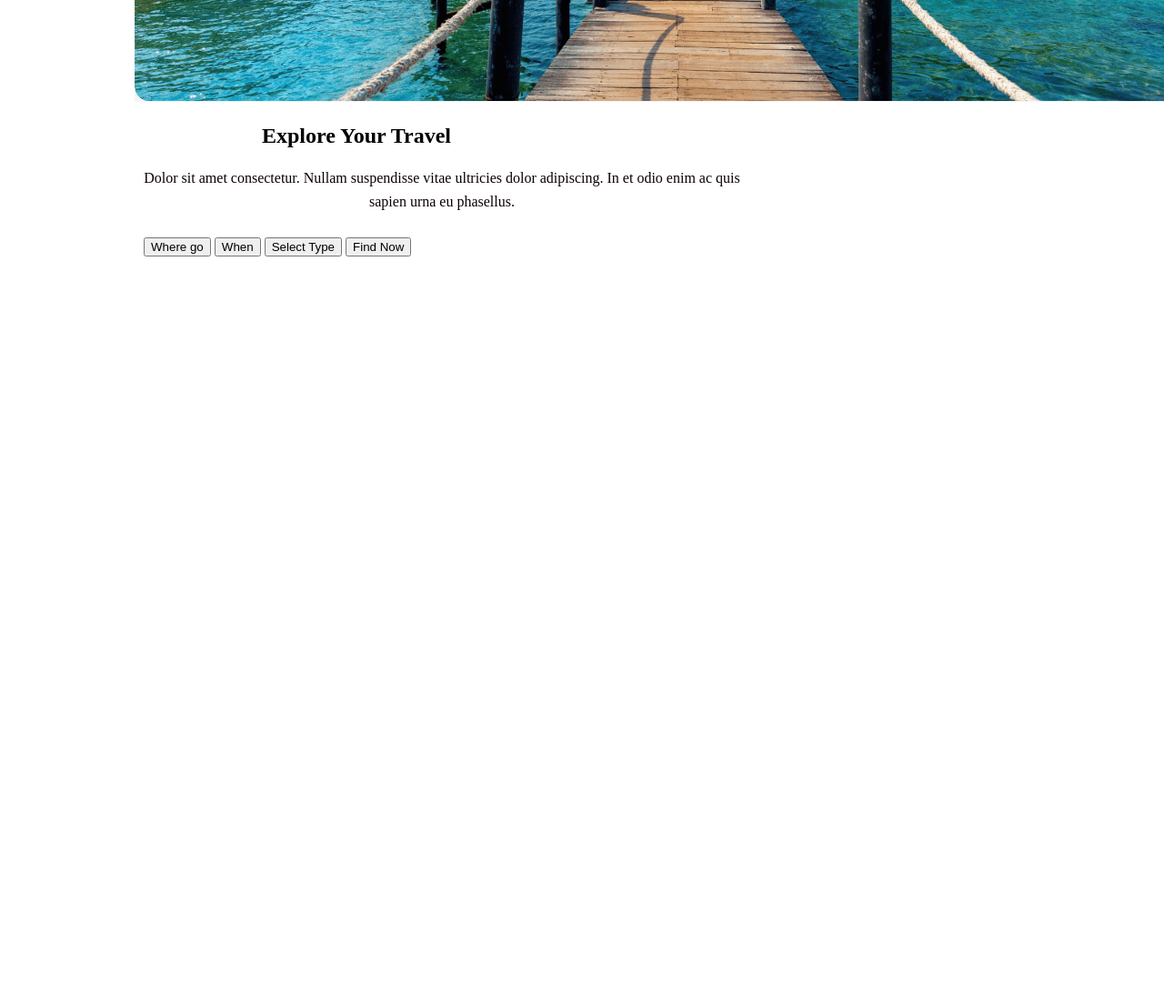
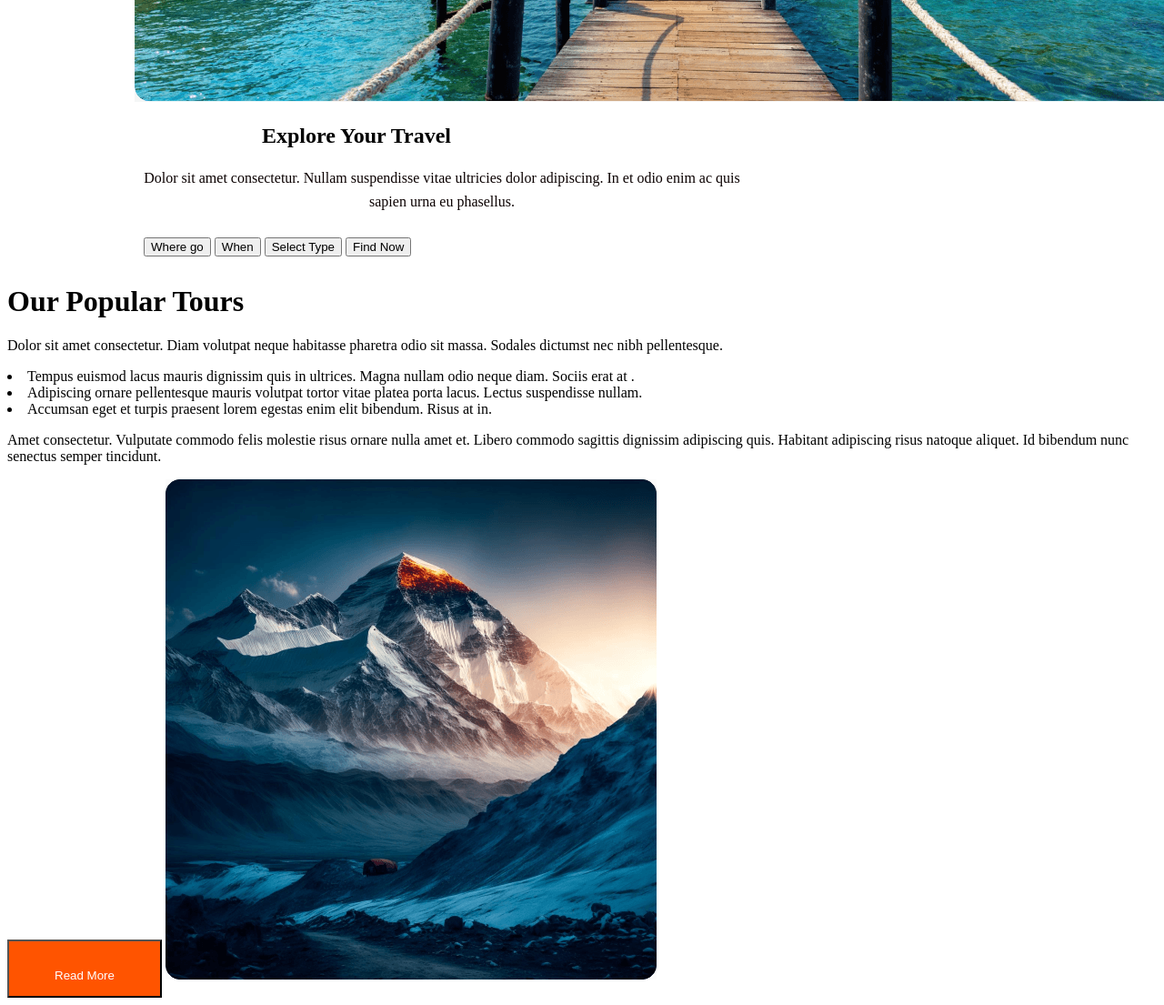
Before and after one commit to Rokib2/Assignment-2, a plain HTML site: page index.html in a window 1280 px wide. Shown: the part 615-1720 px from the top of the page at 91% size. Before the commit the page ends 915 px from the top, so only its background shows below. Drawn offline with Linux system fonts and the light colour scheme.

Commit message:
some code added

```diff
--- a/index.html
+++ b/index.html
@@ -11,7 +11,6 @@
 <body>
     <header>
         <nav>
-            <div class="">
             <div class="main-name">
                 <nav>
                     <img class="name-object-pic" src="images/Group 40071 (2).png" alt="">
@@ -39,12 +38,27 @@
                     <button>Find Now</button>
                 </div>
             </div>
-
-            </div>
         </nav>
     </header>
     <main>
+        <div class="main">
+            <h1>Our Popular Tours</h1>
+            <p> Dolor sit amet consectetur. Diam volutpat neque habitasse pharetra odio sit massa. Sodales dictumst nec
+                nibh pellentesque.</p>
+            <li>Tempus euismod lacus mauris dignissim quis in ultrices. Magna nullam odio neque diam. Sociis erat at .
+             </li>
+            <li>Adipiscing ornare pellentesque mauris volutpat tortor vitae platea porta lacus. Lectus suspendisse
+                nullam.</li>
+            <li>Accumsan eget et turpis praesent lorem egestas enim elit bibendum. Risus at in.</li>
+            <p> Amet consectetur. Vulputate commodo felis molestie risus
+                ornare nulla amet et. Libero commodo sagittis dignissim adipiscing quis. Habitant adipiscing risus
+                natoque aliquet. Id bibendum nunc senectus semper tincidunt. </p>
+            <button class="Read-More">Read More</button>
+                <img class="Rectangle-4" src="images/Rectangle 4.png" alt="">
+        </div>
+        <div>
 
+        </div>
     </main>
     <footer>
 
--- a/styles/styles.css
+++ b/styles/styles.css
@@ -47,5 +47,13 @@
 }
 .button{
     padding: 10px;
-
+    align-items: center;
 }
+.Read-More{
+    color: #FFF;
+    background-color: #FF5400;
+    width: 170px;
+    height: 50px;
+    padding: 30px;
+    text-align: center;
+}
```
Lines whose indentation alone changed are shown as unchanged.
